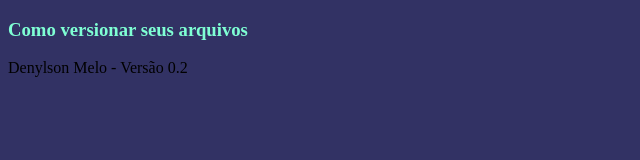
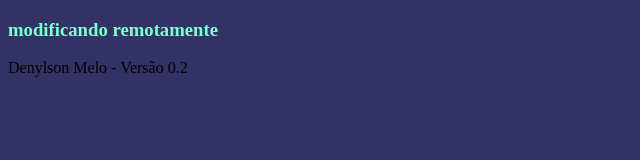
Before and after one commit to glaubercarvalho/repositorio, a plain HTML site: page index.html in a window 1280 px wide. Shown: the full height of the page, 0-640 px from the left. Drawn offline with Linux system fonts and the light colour scheme.

Commit message:
modificando remotamente o arquivo index

```diff
--- a/index.html
+++ b/index.html
@@ -6,7 +6,7 @@
 	<title>Controle de Versão Melhorado</title>
 </head>
 <body>
-	<h3>Como versionar seus arquivos</h3>
+	<h3>modificando remotamente</h3>
 
 	<footer>Denylson Melo - Versão 0.2</footer>
 </body>
```
